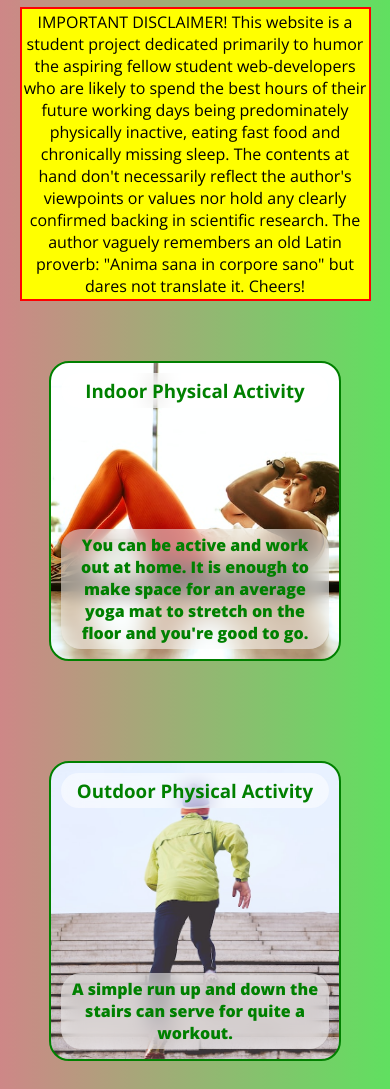
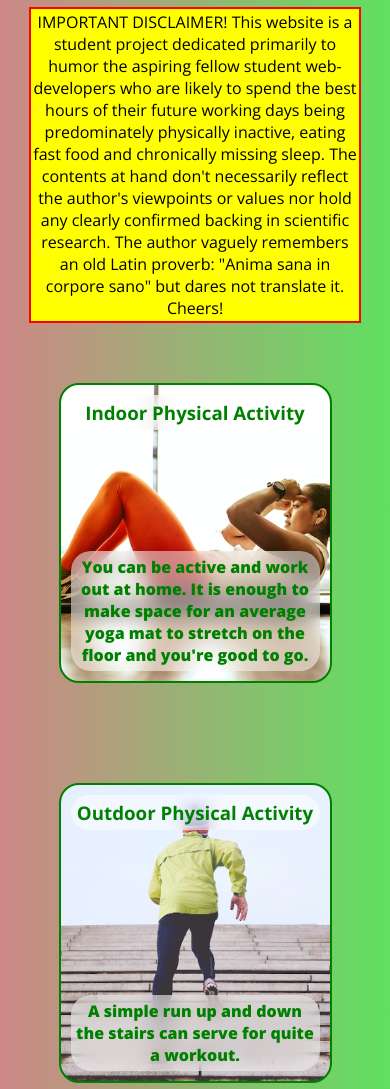
Before and after one commit to TomislavMiljak/uib-project, a plain HTML site: page index.html in a window 390 px wide. Shown: the part 257-1346 px from the top of the page. Drawn offline with nearby package versions, Linux system fonts and the light colour scheme.

Commit message:
media querie main and container width narrowed

```diff
--- a/eating.css
+++ b/eating.css
@@ -255,7 +255,7 @@ footer {
 }
  @media (max-width: 870px) {
     main {
-        width: 90vw;
+        width: 85vw;
     }
     .card-container {
         display: flex;
@@ -263,7 +263,7 @@ footer {
         flex-wrap: nowrap;
     }
     .card-container a {
-        width: 75vw;
+        width: 70vw;
     }
  }
 
--- a/overview.css
+++ b/overview.css
@@ -256,7 +256,7 @@ footer {
 
  @media (max-width: 870px) {
     main {
-        width: 90vw;
+        width: 85vw;
     }
 
     .card-container {
@@ -265,7 +265,7 @@ footer {
         flex-wrap: nowrap;
     }
     .card-container a {
-        width: 75vw;
+        width: 70vw;
 
     }
  }
--- a/sleeping.css
+++ b/sleeping.css
@@ -255,7 +255,7 @@ footer {
 
  @media (max-width: 870px) {
     main {
-        width: 90vw;
+        width: 85vw;
     }
 
     .card-container {
@@ -264,7 +264,7 @@ footer {
         flex-wrap: nowrap;
     }
     .card-container a {
-        width: 75vw;
+        width: 70vw;
     }
  }
 
--- a/style.css
+++ b/style.css
@@ -261,7 +261,7 @@ footer {
 
  @media (max-width: 870px) {
     main {
-        width: 90vw;
+        width: 85vw;
     }
     .card-container {
         display: flex;
@@ -269,7 +269,7 @@ footer {
         flex-wrap: nowrap;
     }
     .card-container a {
-        width: 75vw;
+        width: 70vw;
     }
  }
 
```
